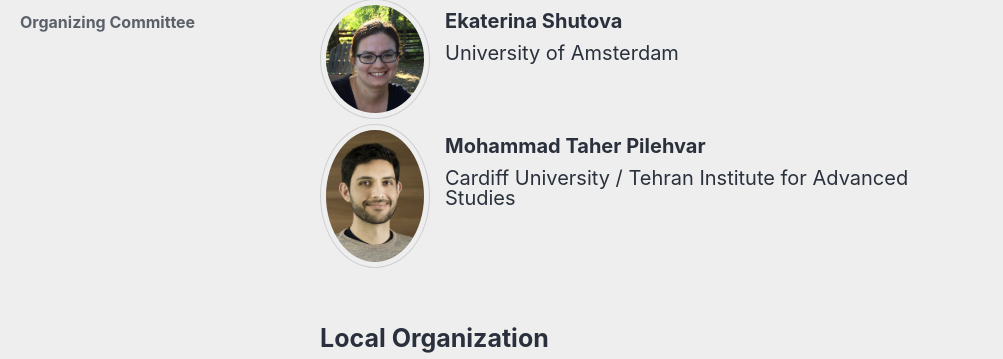
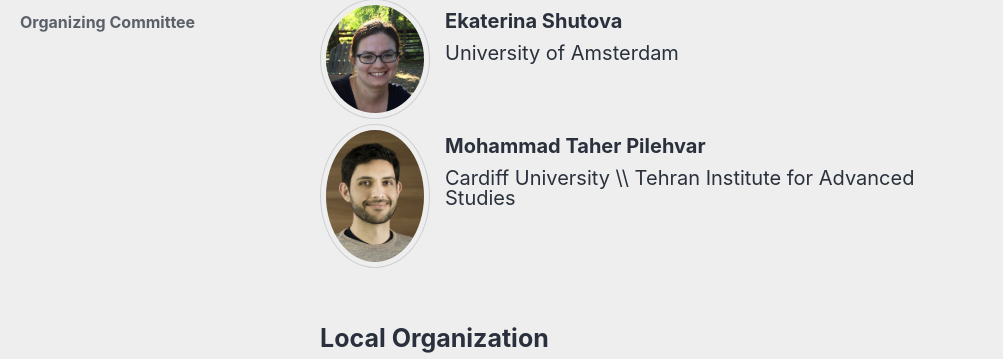
Before and after one commit to acl-org/acl-2025, a Jekyll site: the page built from _pages/committees/organization.md, in a window 1280 px wide and 900 px high, scrolled down 636 px. Shown: the part 94-453 px from the top of the window, without its empty margins (0-1003 px from the left). Built offline with Jekyll 4.4.1, drawn with Linux system fonts in a browser that asks for light colours; cached includes are drawn as plain includes; nearby versions of some CDN libraries.

```diff
--- a/_pages/committees/organization.md
+++ b/_pages/committees/organization.md
@@ -46,7 +46,7 @@ sidebar:
    name="Mohammad Taher Pilehvar"
    picture="/assets/images/committee/pilehvar.jpg"
    site="https://pilehvar.github.io/"
-   institution="Cardiff University / Tehran Institute for Advanced Studies"
+   institution="Cardiff University \\ Tehran Institute for Advanced Studies"
    email = ""
 %}
 
```
